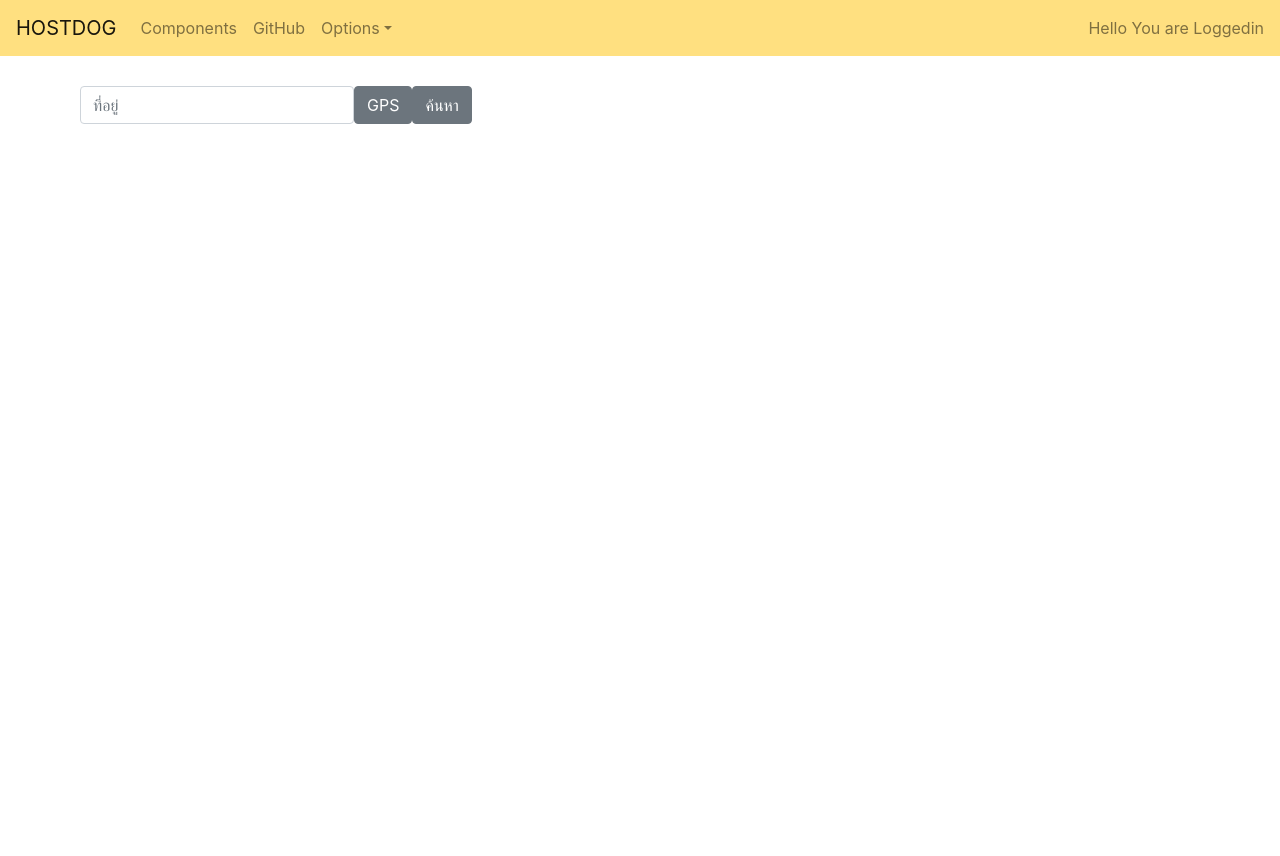
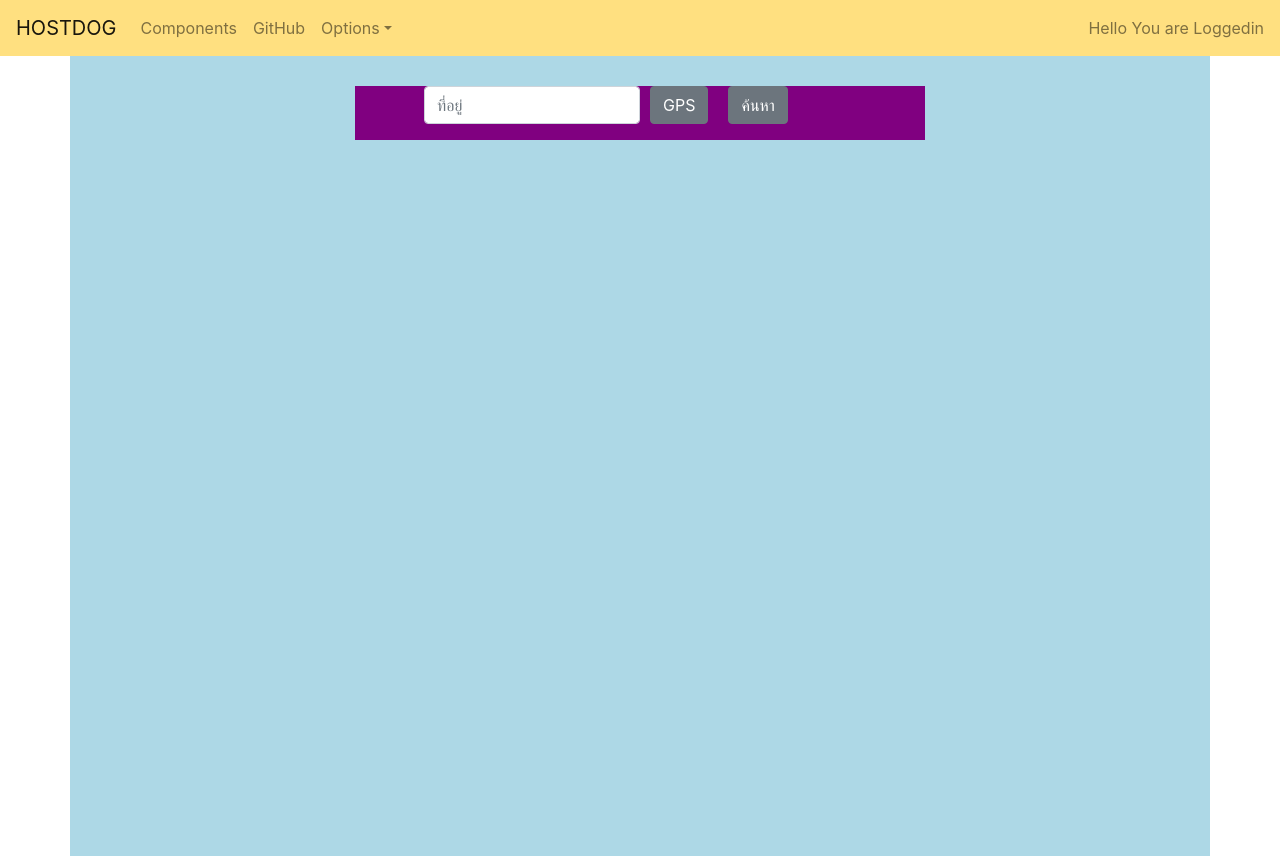
Before and after one commit to Hostdogs/Hostdog-Frontend, a React (Create React App) app in the folder frontend/: page / in a window 1280 px wide. Before the commit the page ends 800 px from the top, so only its background shows below. Built offline with nearby package versions, Linux system fonts and the light colour scheme.

Commit message:
test css

```diff
--- a/frontend/src/components/SearchHost/SearchBox.js
+++ b/frontend/src/components/SearchHost/SearchBox.js
@@ -7,13 +7,15 @@ import {
   FormGroup,
   Input,
 } from "reactstrap";
+import "./SearchHost.css";
+
 export default function SearchBox() {
   return (
     <div>
-      <Container>
-        <Form>
+      <Container className="searchbox-container ">
+        <Form className="form-search">
           <Row form>
-            <FormGroup>
+            <FormGroup className="searchbox">
               <Input
                 type="text"
                 name="Location"
@@ -22,11 +24,11 @@ export default function SearchBox() {
               ></Input>
             </FormGroup>
 
-            <FormGroup>
+            <FormGroup className="gps">
               <Button>GPS</Button>
             </FormGroup>
 
-            <FormGroup>
+            <FormGroup className="search">
               <Button>ค้นหา</Button>
             </FormGroup>
           </Row>
--- /dev/null
+++ b/frontend/src/components/SearchHost/SearchHost.css
@@ -0,0 +1,27 @@
+.searchbox-container {
+  height: 100vh;
+  width: 100%;
+  display: flex;
+  flex-direction: column;
+  align-items: center;
+  object-fit: contain;
+  padding: 30px 0;
+  background: lightblue;
+  left: -100%;
+}
+.form-search {
+  background: purple;
+  width: 50%;
+  display: flex;
+  flex-direction: column;
+  align-items: center;
+}
+.searchbox {
+  width: 50%;
+}
+.gps {
+  margin: 0 10px;
+}
+.search {
+  margin: 0 10px;
+}
--- a/frontend/src/components/SearchHost/SearchHostPage.js
+++ b/frontend/src/components/SearchHost/SearchHostPage.js
@@ -2,21 +2,14 @@ import NavbarIsAuth from "../Navbar/NavbarIsAuth";
 import SearchBox from "./SearchBox";
 import FilterBox from "./FilterBox";
 import HostList from "./HostList";
-
+import "./SearchHost.css";
 export default function SearchHostPage() {
   return (
     <div>
       <NavbarIsAuth />
-      <div
-        style={{
-          margin: "auto",
-          padding: "30px",
-        }}
-      >
-        <SearchBox />
-        <FilterBox />
-        <HostList />
-      </div>
+      <SearchBox />
+      <FilterBox />
+      <HostList />
     </div>
   );
 }
```
